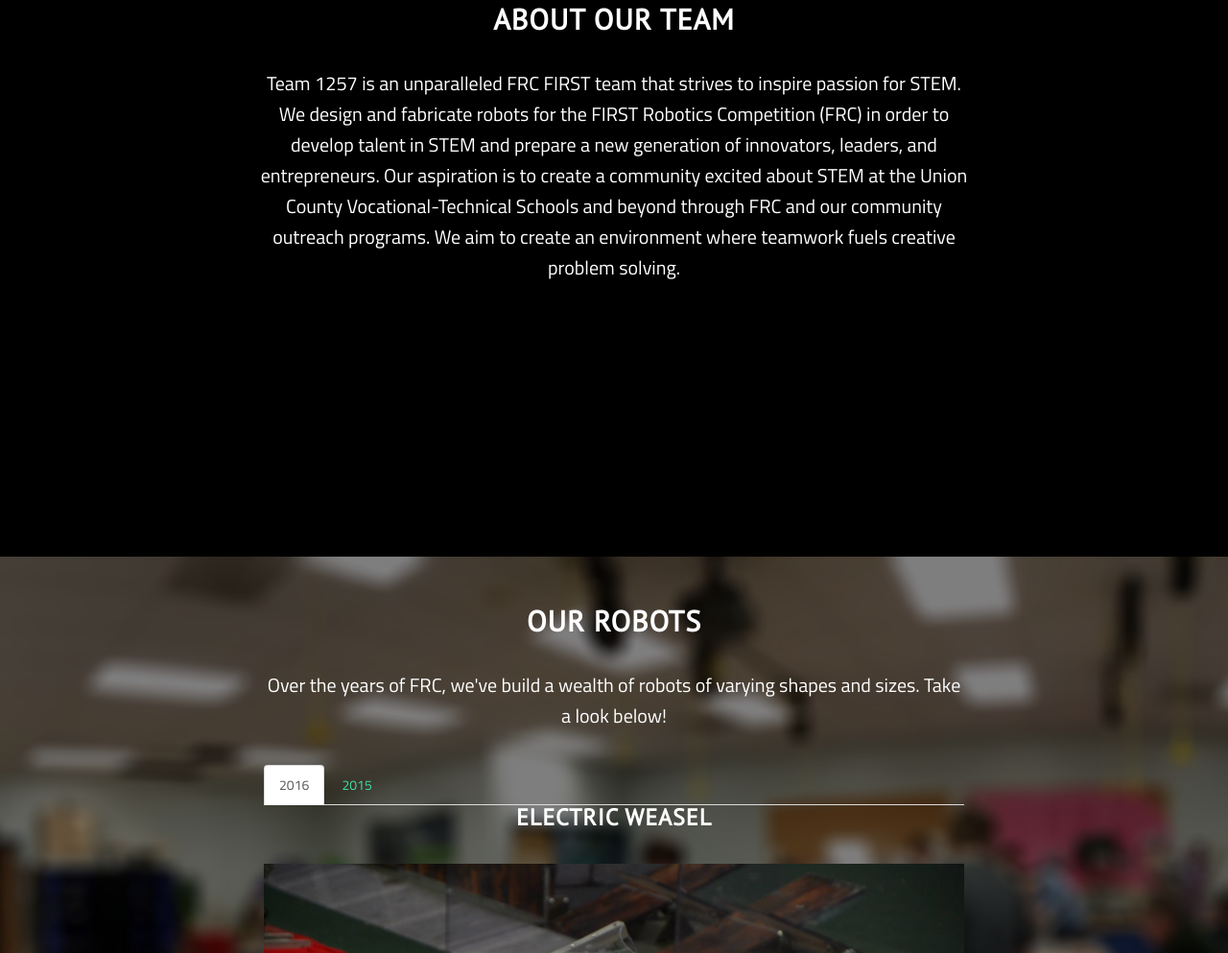
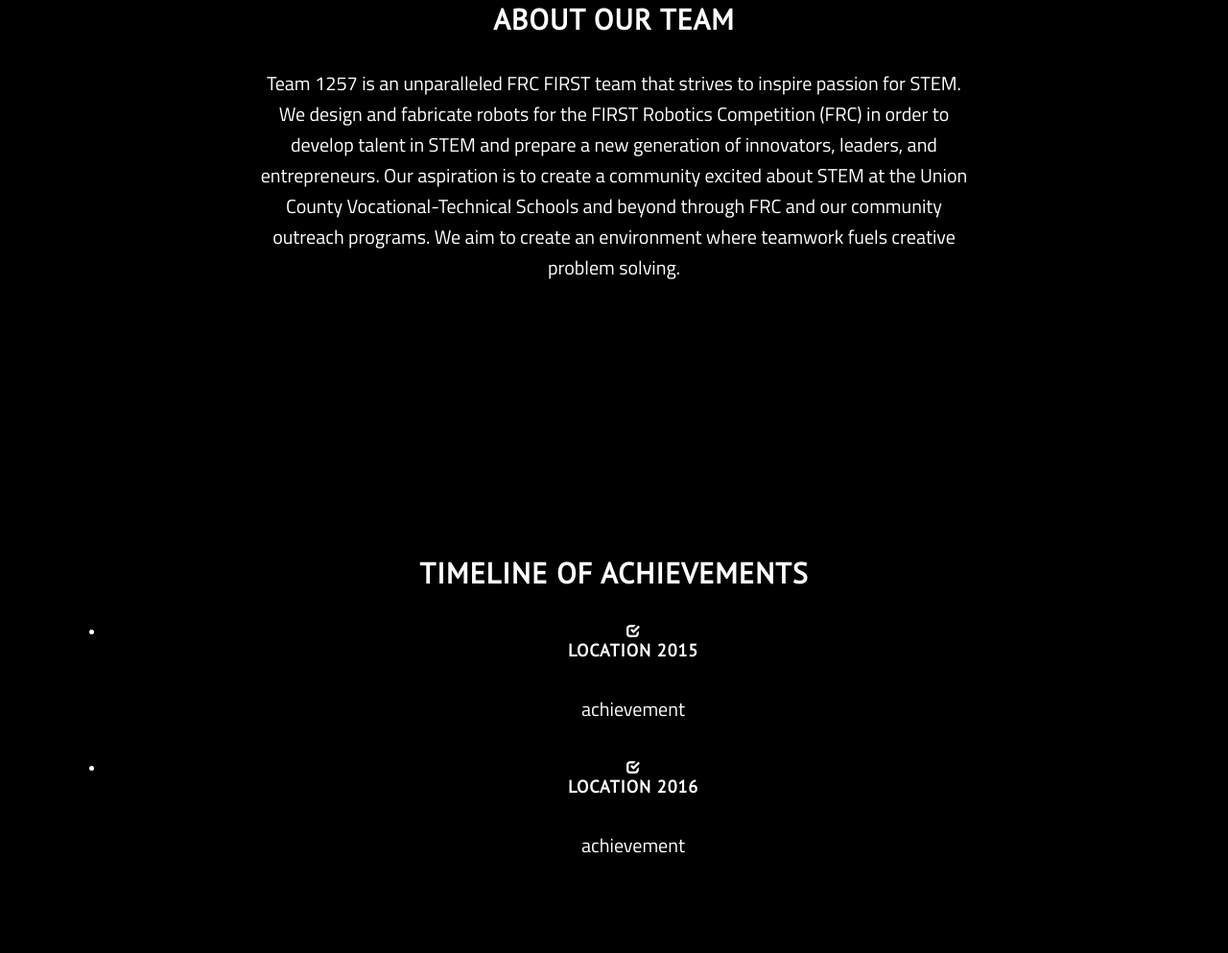
Before and after one commit to aristochaotic/team-website, a plain HTML site: page index.html in a window 1280 px wide. Shown: the part 1047-2040 px from the top of the page at 96% size. Drawn offline with Linux system fonts and the light colour scheme; some packages are replaced by stand-ins of ours; files whose address does not match are found by name.

Commit message:
Added skeleton for timeline
needs some extra styling and maybe js, but progress is progress

```diff
--- a/index.html
+++ b/index.html
@@ -57,6 +57,9 @@
                     <li>
                         <a class="page-scroll" href="#about">About</a>
                     </li>
+					<li>
+						<a class="page-scroll" href="#timeline">Timeline</a>
+					</li>
                     <li>
                         <a class="page-scroll" href="#robots">Robots</a>
                     </li>
@@ -104,10 +107,41 @@
         <div class="row">
             <div class="col-lg-8 col-lg-offset-2">
                 <h2>About Our Team</h2>
-		<p>Team 1257 is an unparalleled FRC FIRST team that strives to inspire passion for STEM. We design and fabricate robots for the FIRST Robotics Competition (FRC) in order to develop talent in STEM and prepare a new generation of innovators, leaders, and entrepreneurs. Our aspiration is to create a community excited about STEM at the Union County Vocational-Technical Schools and beyond through FRC and our community outreach programs. We aim to create an environment where teamwork fuels creative problem solving. </p>
+					<p>Team 1257 is an unparalleled FRC FIRST team that strives to inspire passion for STEM. We design and fabricate robots for the FIRST Robotics Competition (FRC) in order to develop talent in STEM and prepare a new generation of innovators, leaders, and entrepreneurs. Our aspiration is to create a community excited about STEM at the Union County Vocational-Technical Schools and beyond through FRC and our community outreach programs. We aim to create an environment where teamwork fuels creative problem solving. </p>
             </div>
         </div>
     </section>
+
+	<!-- Timeline Section -->
+	<section id="timeline" class="content-section text-center">
+	<div class="container">
+		<h2>Timeline of Achievements</h2>
+			<ul class="timeline">
+			<li>
+				<div class="timeline-badge"><i class="glyphicon glyphicon-check"></i></div>
+					<div class="timeline-panel">
+						<div class="timeline-heading">
+							<h4 class="timeline-title">Location 2015</h4>
+						</div>
+						<div class="timeline-body">
+							<p>achievement</p>
+						</div>
+					</div>
+			</li>
+			<li class="timeline-inverted">
+				<div class="timeline-badge"><i class="glyphicon glyphicon-check"></i></div>
+					<div class="timeline-panel">
+						<div class="timeline-heading">
+							<h4 class="timeline-title">Location 2016</h4>
+						</div>
+						<div class="timeline-body">
+							<p>achievement</p>
+						</div>
+					</div>
+			</li>
+			</ul>
+		</div>
+	</section>
 
     <!-- Robots Section -->
     <section id="robots" class="content-section text-center">
```
